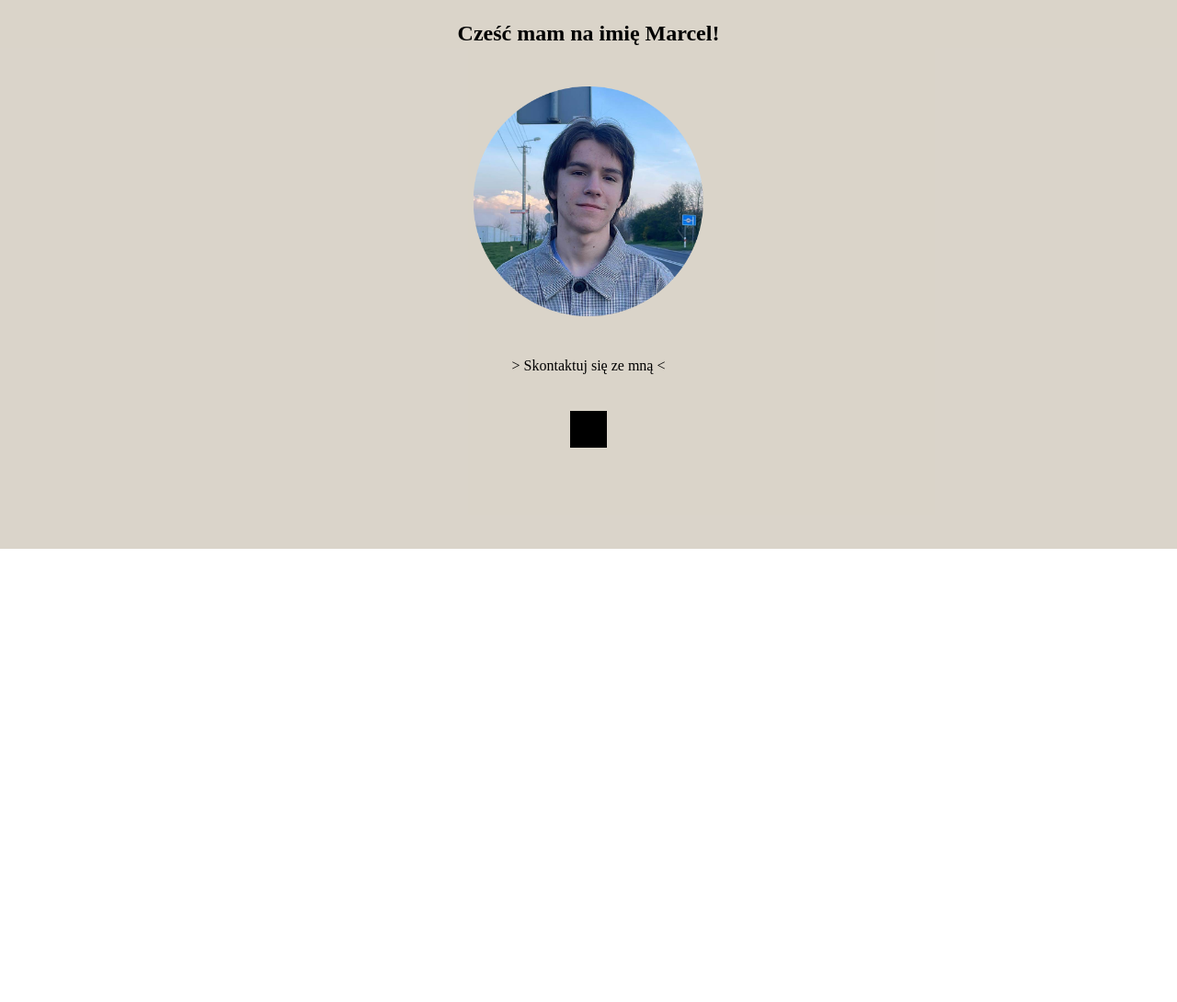
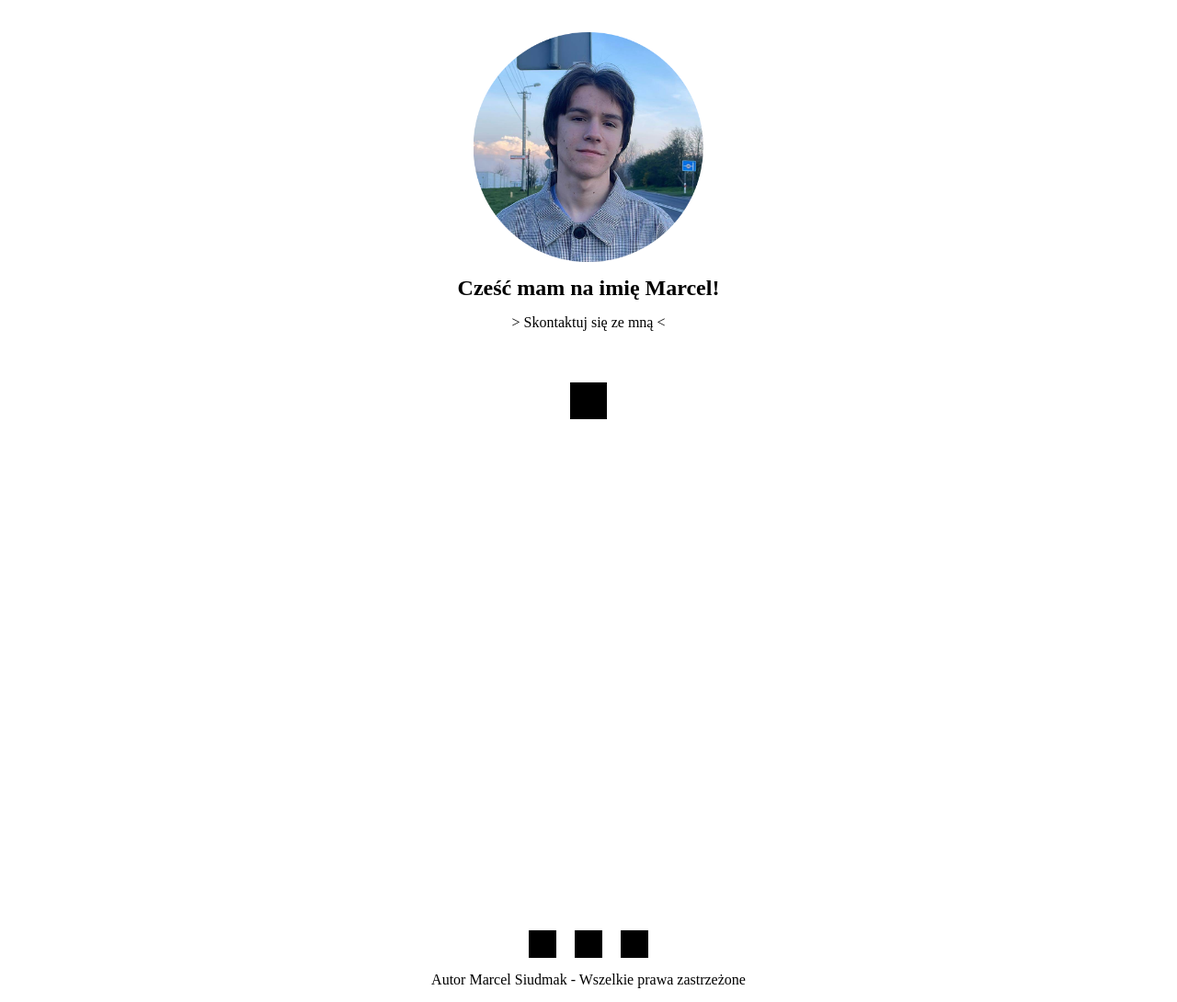
Before and after one commit to Marcel-Siudmak/Marcel-Siudmak.github.io, a plain HTML site: page index.html in a window 1280 px wide. Shown: the part 203-1293 px from the top of the page at 92% size. Before the commit the page ends 800 px from the top, so only its background shows below. Drawn offline with Linux system fonts and the light colour scheme.

Commit message:
dodanie stopki i utworzenie skryptu zmiany koloru

```diff
--- a/CSS/style.css
+++ b/CSS/style.css
@@ -14,6 +14,10 @@
     }
     #social_media_bar {
         display: none;
+    }
+
+    #home {
+        height: calc(100dvh - 64px);
     }
     #profilowe {
         width: 30dvh;
@@ -39,9 +43,15 @@
         display: flex;
         justify-content: space-between;
     }
+
+    #home {
+        height: calc(100dvh - 64px);
+    }
     #profilowe {
         width: 30dvh;
     }
+
+
 }
 
 /* ------------TABLET < 991px------------ */
@@ -60,10 +70,16 @@
         display: flex;
         justify-content: space-between;
     }
+
+    #home {
+        height: calc(100dvh - 96px);
+    }
     #profilowe {
         width: 250px;
-        margin: 25px;
+        margin: 0px;
     }
+
+
 }
 
 /* ------------DESKTOP > 991px------------ */
@@ -82,10 +98,16 @@
         display: flex;
         justify-content: space-between;
     }
+
+    #home {
+        height: calc(100dvh - 96px);
+    }
     #profilowe {
         width: 250px;
-        margin: 25px;
+        margin: 0px;
     }
+
+
 }
 
 
@@ -99,6 +121,10 @@
 
 body {
     margin: 0;
+    /*background-color: #e7ebee;*/
+    background-color: #FFFFFF;
+
+
 }
 
 /* -----------------HEADER----------------- */
@@ -106,6 +132,7 @@ body {
 
 
 header {
+    background-color: white;
     display: flex;
     justify-content: space-between;
     align-items: center;
@@ -139,13 +166,13 @@ nav #burger {
     background-color: black;
 }
 
-/* -----------------SECTION----------------- */
+/* -----------------SECTION HOME----------------- */
+
+
 
 
 #home {
-    height: calc(100dvh - 96px);
-    width: 100dvw;
-    background-color: rgba(197, 187, 171, 0.637);
+
     display: flex;
     justify-content: center;
     align-items: center;
@@ -153,8 +180,7 @@ nav #burger {
 
 #home h1 {
     text-align: center;
-    margin-left: 20px;
-    margin-right: 20px;
+    margin: 15px;
 }
 
 #home div {
@@ -168,12 +194,62 @@ nav #burger {
     text-align: center;
     text-decoration: none;
     color: black;
-    margin-top: 20px;
+    margin: 0px;
 }
 
 #scroll {
-    margin-top: 5dvh;
+    margin-top: 7dvh;
     height: 40px;
     width: 40px;
     background-color: black;
 }
+
+
+
+/* -----------------SECTION O MNIE----------------- */
+
+#o_mnie {
+    height: 50dvh;
+}
+
+
+
+
+
+
+
+/* -----------------FOOTER----------------- */
+
+footer {
+    background-color: white;
+}
+
+#links_bar {
+    display: flex;
+    justify-content: center;
+    padding: 15px;
+    padding-bottom: 0;
+}
+
+#links {
+    display: flex;
+    justify-content: space-between;
+}
+
+#links div {
+    width: 30px;
+    height: 30px;
+    background-color: black;
+    margin-left: 10px;
+    margin-right: 10px;
+}
+
+
+#copyright {
+    padding: 15px;
+    text-align: center;
+}
+
+#copyright p {
+    margin: 0;
+}
--- /dev/null
+++ b/JS/script.js
@@ -0,0 +1,31 @@
+// Utwórz zmienną przechowującą wartość początkową koloru tła
+var initialColor = '#FFFFFF';
+
+// Utwórz zmienną przechowującą wartość docelową koloru tła
+var targetColor = '#121212';
+
+// Utwórz zmienną przechowującą liczbę pikseli, po których ma nastąpić zmiana koloru
+var scrollThreshold = 500;
+
+// Utwórz funkcję, która zostanie wywołana przy przewijaniu strony
+function changeBackgroundColor() {
+  // Pobierz aktualną pozycję przewijania strony
+  var currentScrollPosition = window.pageYOffset || document.documentElement.scrollTop;
+
+  // Oblicz procentowy postęp przewijania w zakresie od 0 do 1
+  var scrollProgress = currentScrollPosition / scrollThreshold;
+
+  // Jeśli procentowy postęp przewijania jest mniejszy lub równy 1, kontynuuj zmianę koloru
+  if (scrollProgress <= 1) {
+    // Oblicz wartości RGB dla aktualnego koloru na podstawie postępu przewijania
+    var r = Math.round(parseInt(initialColor.slice(1, 3), 16) * (1 - scrollProgress) + parseInt(targetColor.slice(1, 3), 16) * scrollProgress);
+    var g = Math.round(parseInt(initialColor.slice(3, 5), 16) * (1 - scrollProgress) + parseInt(targetColor.slice(3, 5), 16) * scrollProgress);
+    var b = Math.round(parseInt(initialColor.slice(5, 7), 16) * (1 - scrollProgress) + parseInt(targetColor.slice(5, 7), 16) * scrollProgress);
+
+    // Zastosuj nowy kolor tła do elementu body
+    document.body.style.backgroundColor = '#' + r.toString(16).padStart(2, '0') + g.toString(16).padStart(2, '0') + b.toString(16).padStart(2, '0');
+  }
+}
+
+// Dodaj nasłuchiwanie zdarzenia przewijania strony
+window.addEventListener('scroll', changeBackgroundColor);
--- a/index.html
+++ b/index.html
@@ -5,6 +5,7 @@
     <meta http-equiv="X-UA-Compatible" content="IE=edge">
     <meta name="viewport" content="width=device-width, initial-scale=1.0">
     <link rel="stylesheet" type="text/css" href="CSS/style.css">
+    <script src="JS/script.js"></script>
     <title>Marcel Siudmak</title>
 </head>
 <body>
@@ -30,13 +31,34 @@
     <main>
         <section id="home">
             <div>
+                <img src="SOURCES/sara.png" alt="zdjęcie profilowe" id="profilowe"/>
                 <h1>Cześć mam na imię Marcel!</h1>
-                <img src="SOURCES/sara.png" alt="zdjęcie profilowe" id="profilowe"/>
                 <a href="">> Skontaktuj się ze mną <</a>
                 <div id="scroll"></div>
             </div>
         </section>
+        <section id="o_mnie">
+
+        </section>
+        <section id="">
+
+        </section>
     </main>
+
+    <footer>
+        <div id="links_bar">
+            <div id="links">
+                <div></div>
+                <div></div>
+                <div></div>
+            </div>
+        </div>
+        <div id="copyright">
+            <p>Autor Marcel Siudmak - Wszelkie prawa zastrzeżone</p>
+        </div>
+
+    </footer>
+
 
 </body>
 </html>
```
